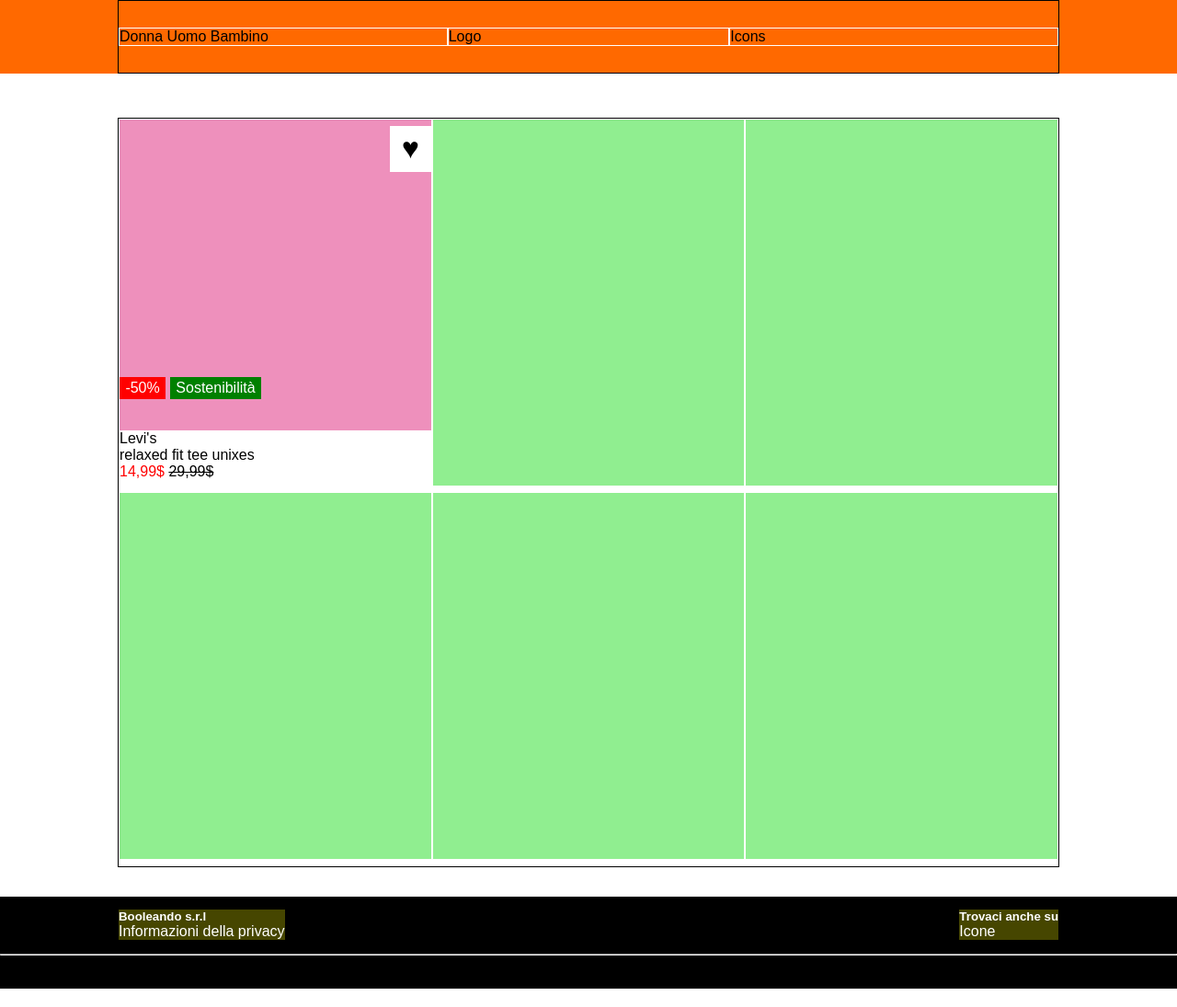
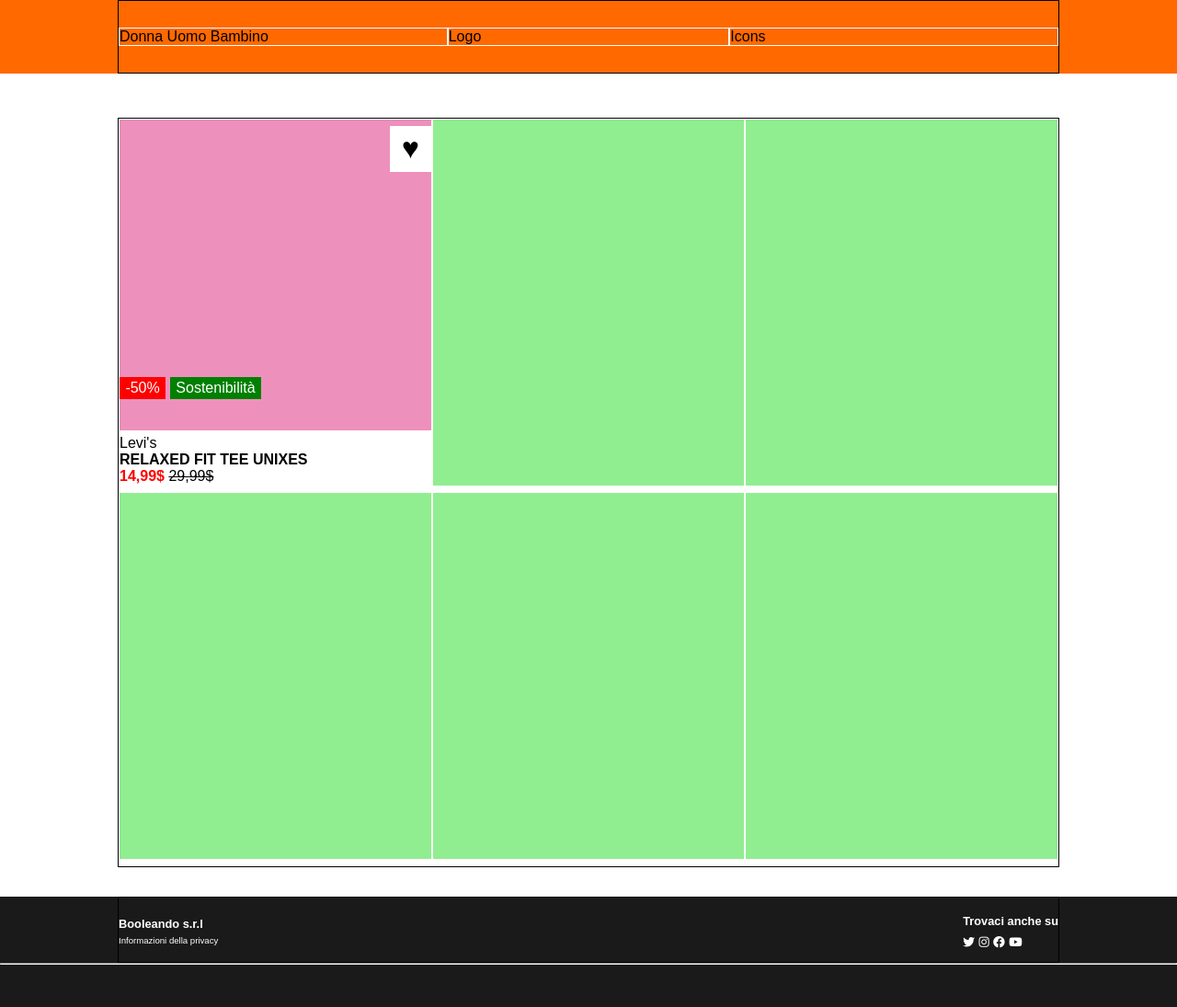
Before and after one commit to sder12/html-css-boolando, a plain HTML site: page index.html in a window 1280 px wide. Shown: the whole page at 92% size. Drawn offline with Linux system fonts and the light colour scheme.

Commit message:
Style text

```diff
--- a/css/style.css
+++ b/css/style.css
@@ -50,6 +50,10 @@ img {
 
 /* Typography */
 
+.txt-bold{
+  font-weight: bold;
+}
+
 /* HEADER */
 header {
   height: 80px;
@@ -94,6 +98,7 @@ header {
 
 .img-caption{
   height: 15%;
+  padding: .3em 0;
   background-color: #ffffff;
 }
 
@@ -104,6 +109,7 @@ header {
 
 .img-caption > span:nth-child(2){
   font-size: 1rem;
+  text-transform: uppercase;
 }
 
 .img-caption > span:nth-child(3){
@@ -147,20 +153,28 @@ header {
 /* FOOTER */
 
 footer{
-  min-height: 100px;
+  min-height: 120px;
   width: 100%;
-  background-color: black;
+  background-color: #1a1a1a;
   color: white;
   margin-top: 2em;
 }
 
 .footer-top{
-  min-height: 60px;
+  min-height: 70px;
 }
 
-.footer-left, .footer-right{
-  background-color: rgba(255, 255, 0, 0.273);
+.footer-left > *, .footer-right > *{
+  padding-top: .4em;
 }
+
+.footer-left > span{
+  font-size: .6rem;
+}
+.footer-left > h5, .footer-right > h5, .footer-right > div > i{
+  font-size: .8rem;
+}
+
 
 /* DEBUG */
 .wborder{
--- a/index.html
+++ b/index.html
@@ -50,8 +50,8 @@
         </div>
         <div class="img-caption">
           <span> Levi's</span>
-          <span> relaxed fit tee unixes </span>
-          <span>14,99$</span>
+          <span class="txt-bold"> relaxed fit tee unixes </span>
+          <span class="txt-bold">14,99$</span>
           <span>29,99$</span>
         </div>
       </div>
@@ -79,7 +79,12 @@
         <!-- Footleft social -->
         <div class="footer-right">
           <h5> Trovaci anche su </h5>
-          <span>Icone</span>
+          <div>
+            <i class="fa-brands fa-twitter"></i>
+            <i class="fa-brands fa-instagram"></i>
+            <i class="fa-brands fa-facebook"></i>
+            <i class="fa-brands fa-youtube"></i>
+          </div>
         </div>
         <!-- End Footleft social  -->
       </div>
```
